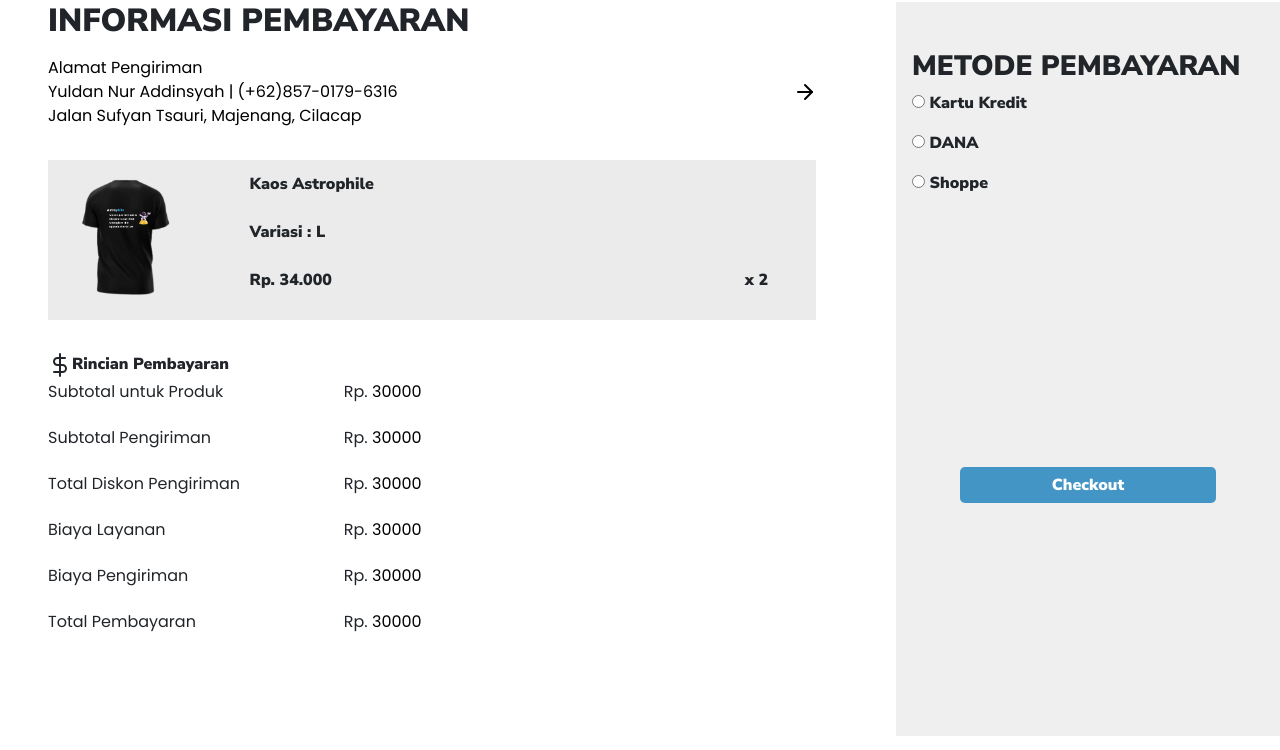
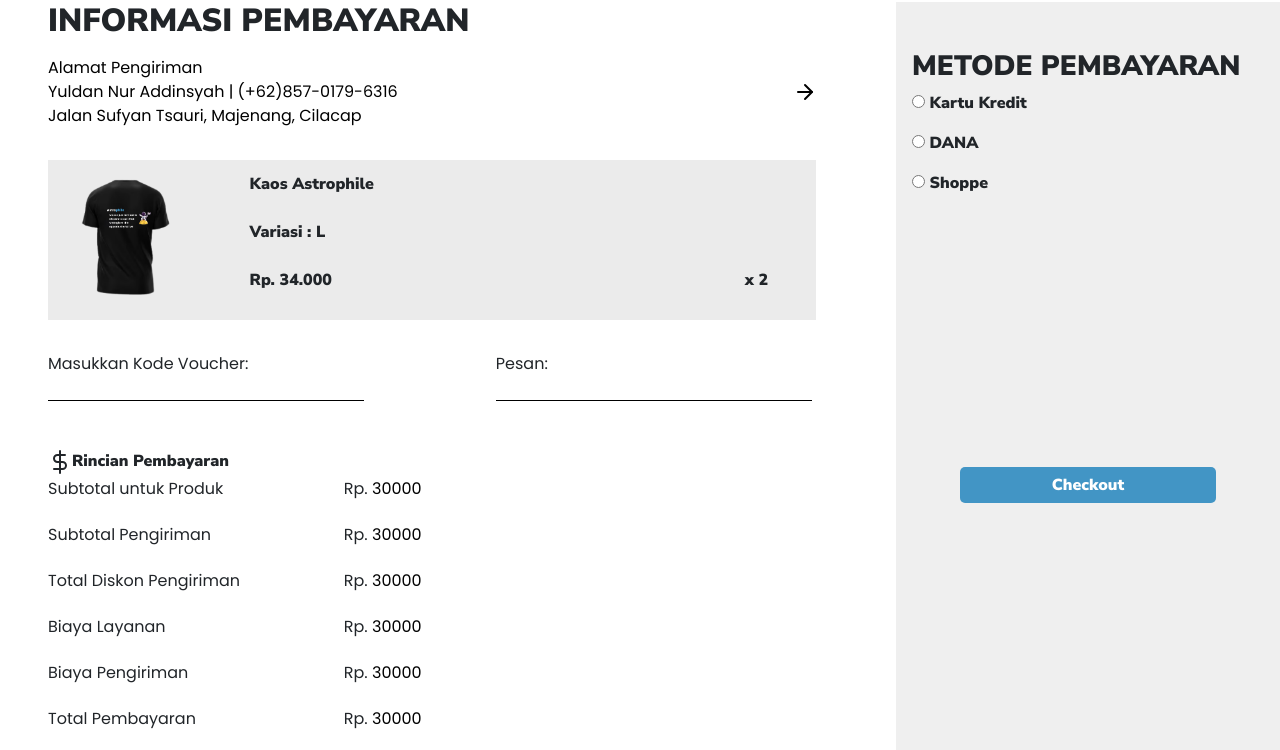
Before and after one commit to yuldan14/astrophile, a PHP site: page /checkout.php in a window 1280 px wide. Shown: the part 64-814 px from the top of the page. Run offline with PHP 8.4, Linux system fonts and the light colour scheme.

Commit message:
menambahkan voucher dan pesan

```diff
--- a/cart.php
+++ b/cart.php
@@ -162,10 +162,10 @@
                     <div class="checkout">
                         <div class="jumlah-checkout">
                             <div class="total-item">
-                                <input type="text" name="total-item" id="total-item" value="0"> Item
+                                <input type="text" name="total-item" id="total-item" value="0"readonly> Item
                             </div>
                             <div class="total-harga">
-                                Total Rp. <input type="text" name="total" id="total" value="0">
+                                Total Rp. <input type="text" name="total" id="total" value="0" readonly>
                             </div>
                         </div>
                         <button class="btn btn-primary" type="submit">Checkout</button>
--- a/checkout.php
+++ b/checkout.php
@@ -116,6 +116,15 @@
                     </div>
                 </li>
             </ul>
+            <div class="voucher-pesan">
+                <div class="voucher">
+                    <p id="text">Masukkan Kode Voucher: <input type="text" name="voucher" id="voucher"></p>
+                </div>
+                <div class="pesan">
+                    <p id="text">Pesan: <input type="text" name="pesan" id="voucher"></p>
+
+                </div>
+            </div>
             <div class="rincian-pembayaran">
                 <i data-feather="dollar-sign"></i>Rincian Pembayaran
                 <div class="rincian">
--- a/style.css
+++ b/style.css
@@ -31,7 +31,9 @@ nav {
   font-family: NunitoSans;
   top: 0;
 }
-
+input:focus{
+  outline: none;
+}
 .logo {
   position: relative;
   display: flex;
@@ -521,14 +523,20 @@ form .password i#togglePassword {
   border: none;
   text-align: center;
   background: transparent;
+  cursor: default;
+}
+.checkout .jumlah-checkout{
+  cursor: default;
 }
 .checkout .jumlah-checkout input#total {
   position: relative;
+  cursor:default;
   border: none;
 }
 .checkout .jumlah-checkout input#total-item {
   position: relative;
   max-width: 40px;
+  cursor: default;
   text-align: center;
   border: none;
 }
@@ -744,4 +752,16 @@ footer #foot h3 {
   border: none;
   cursor: default;
 }
+.voucher-pesan{
+  display: flex;
+  justify-content: space-between;
+  margin-top: 2rem;
+}
+.voucher-pesan input{
+  border: none;
+  border-bottom: 1px solid black;
+}
+.voucher-pesan input:focus{
+  outline: none;
+}
 /* Responsif */
```
